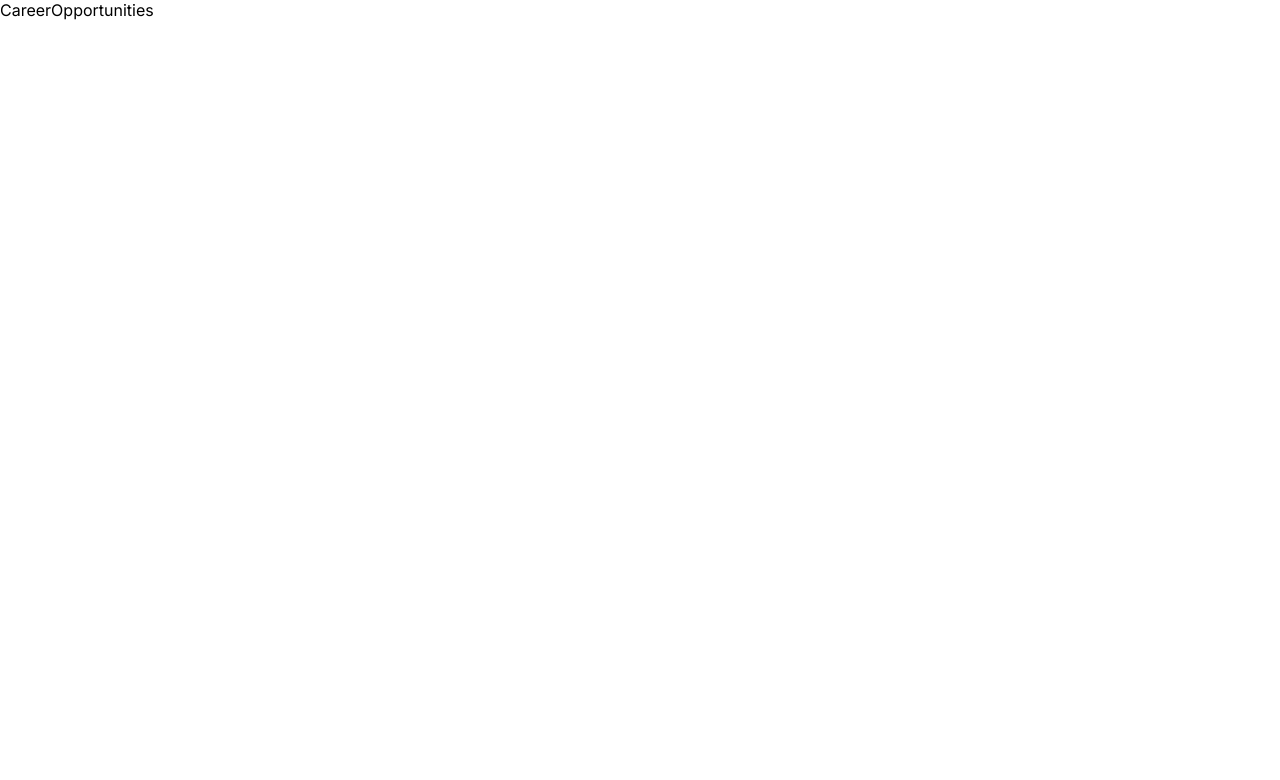
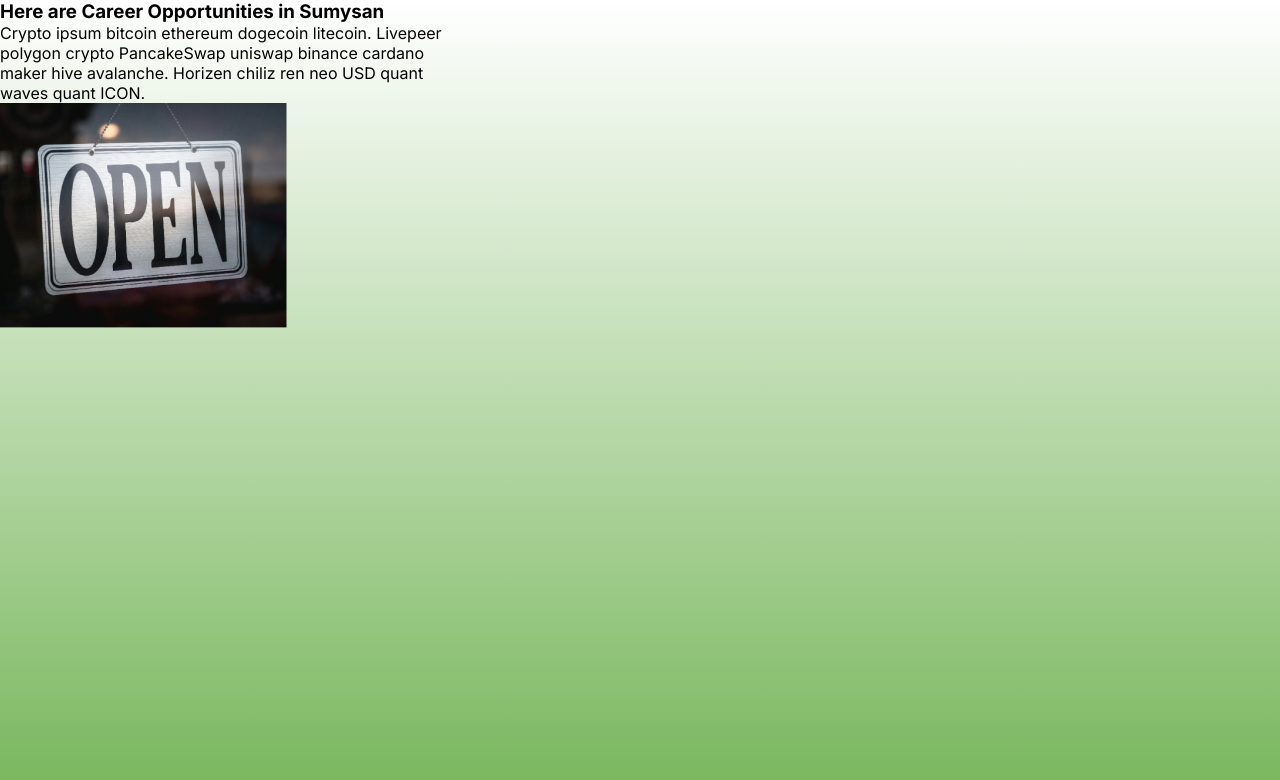
Before and after one commit to SumySan-Homex/Sumysan, a Next.js app: page /careerOpportunities in a window 1280 px wide. Shown: the top 780 px of the page. Built offline with nearby package versions, Linux system fonts and the light colour scheme.

Commit message:
:lipstick: Add new styles for the career page. wip ...

```diff
--- a/app/careerOpportunities/page.tsx
+++ b/app/careerOpportunities/page.tsx
@@ -1,7 +1,29 @@
 import React from "react";
+import Image from "next/image";
+import co1 from "../../public/co1.png";
+import styles from "../../styles/page.module.css";
 
 const CareerOpportunities = () => {
-  return <div>CareerOpportunities</div>;
+  return (
+    <div className={styles.coContainer}>
+      <div>
+        <div>
+          <h3>Here are Career Opportunities in Sumysan</h3>
+          <p>
+            Crypto ipsum bitcoin ethereum dogecoin litecoin. Livepeer
+            <br />
+            polygon crypto PancakeSwap uniswap binance cardano
+            <br />
+            maker hive avalanche. Horizen chiliz ren neo USD quant
+            <br />
+            waves quant ICON.
+          </p>
+        </div>
+
+        <Image src={co1} alt="image" />
+      </div>
+    </div>
+  );
 };
 
 export default CareerOpportunities;
--- a/styles/page.module.css
+++ b/styles/page.module.css
@@ -381,3 +381,14 @@
     }
   }
 }
+
+.coContainer {
+  background: linear-gradient(
+    to top,
+    rgba(119, 182, 91, 1),
+    rgba(119, 182, 91, 0)
+  );
+  width: 100vw;
+  height: 100vh;
+  overflow-y: hidden;
+}
```
Also changed, not shown: public/co1.png (added).
